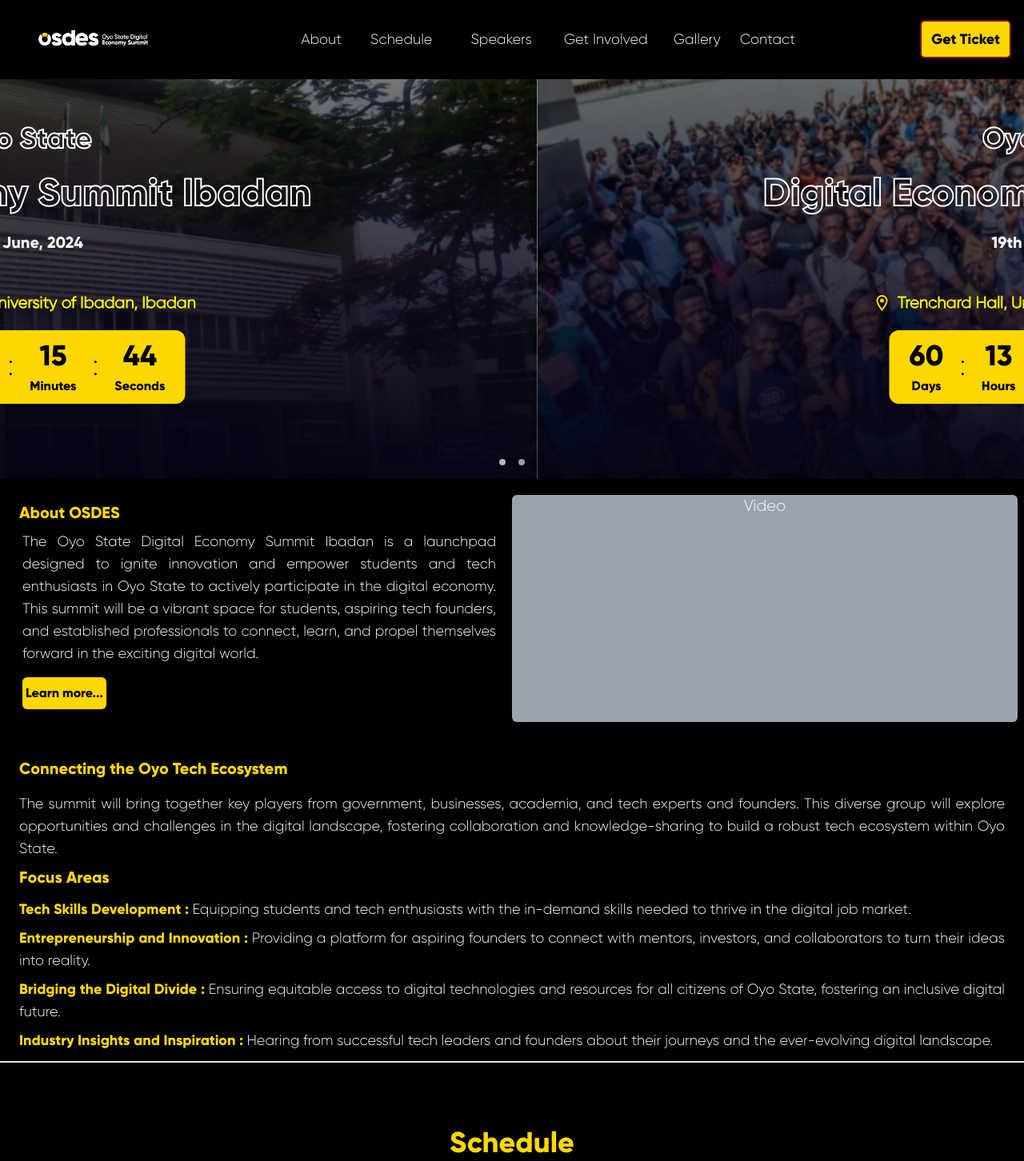
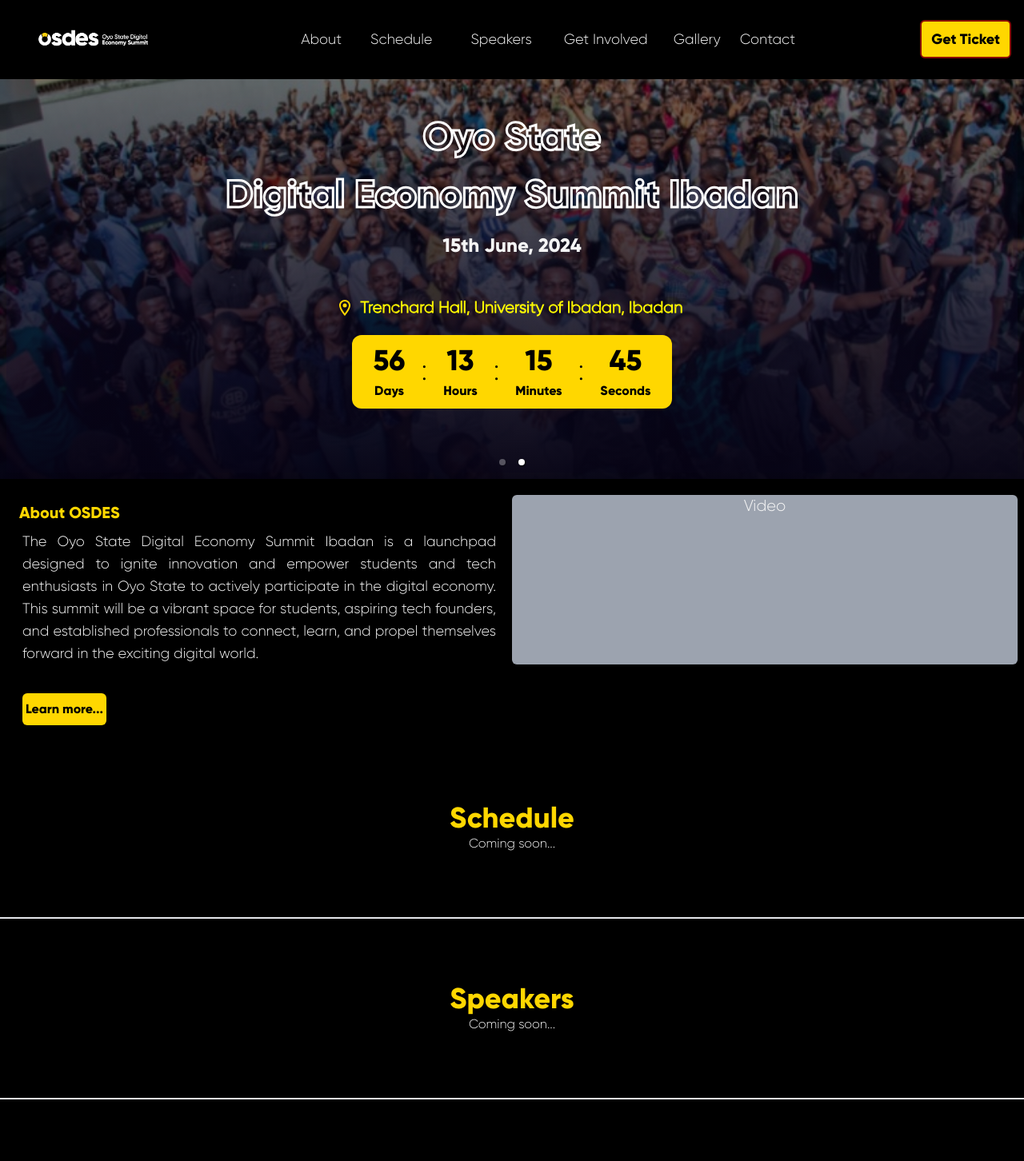
Before and after one commit to Yhucee14/osdes, a React (Vite) app: page / in a window 1280 px wide. Shown: the top 1452 px of the page at 80% size. Built offline with nearby package versions, Linux system fonts and the light colour scheme.

Commit message:
dropdown for learnmore

```diff
--- a/src/MainApp.jsx
+++ b/src/MainApp.jsx
@@ -237,7 +237,7 @@
 
                 <div className="absolute inset-2 left-2 flex justify-center bg-gradient-to-b from-transparent to-[#2f1f6d4e] bg-opacity-20"></div>
                 <div className="absolute inset-0  flex flex-col justify-center bg-gradient-to-b from-transparent to-[#050212f0] bg-opacity-40 transition-all duration-300 hover:bg-opacity-40 sm:py-32 mt-[-3rem] sm:px-6 px-2 ">
-                  <h1 className="font-bold outline-white xx:text-2xl sm:text-4xl text-transparent z-10 py-2">
+                  <h1 className="font-bold outline-white xx:text-2xl sm:text-4xl md:text-5xl text-transparent z-10 py-2">
                     Oyo State
                   </h1>
 
@@ -245,14 +245,17 @@
                     Digital Economy Summit Ibadan
                   </h1>
 
-                  <h1 className="font-bold text-xl py-2 text-white">
-                    19th June, 2024
+                  <h1 className="font-bold xx:text-xl sm:text-2xl py-2 text-white">
+                    15th June, 2024
                   </h1>
 
                   <div className="flex sm:flex-row xx:flex-col items-center justify-center py-4 sm:py-5 sm:pt-10 ">
                     <MdOutlineLocationOn className="w-6 h-6 text-yellow font-bold" />
 
-                    <h1 className="px-2 flex text-md sm:text-xl outline-yellow ">
+                    <h1
+                      className="px-2 flex xx:text-md sm:text-xl sm:text-2
+                    xl outline-yellow "
+                    >
                       Trenchard Hall, University of Ibadan, Ibadan
                     </h1>
                   </div>
@@ -269,7 +272,7 @@
 
       <div
         id="about"
-        className="text-white py-5 px-2 bg-black  flex xx:flex-col md:flex-row"
+        className=" text-white py-5 px-2 bg-black flex xx:flex-col md:flex-row"
       >
         <div className="md:w-[50%] flex flex-col">
           <h1 className="py-2 px-4 text-xl text-yellow font-bold flex text-center ">
@@ -283,53 +286,44 @@
             and established professionals to connect, learn, and propel
             themselves forward in the exciting digital world.
           </p>
-
-          {/* <div className="flex px-5 py-4 items-center flex-row">
-            <button className="flex justify-between flex-row text-md py-2 px-1 font-semibold rounded-md shadow-sm bg-yellow text-black transition duration-500 hover:bg-white hover:text-red">
-              <a href="" target={"_blank"} className="px-1">
-                Learn more...
-              </a>
-            </button>
-          </div> */}
-
-          <div className="flex px-2 py-4 items-center flex-row">
-            <Link
-              to="learnMore"
-              smooth={true}
-              duration={500}
-              className="px-3"
-              onClick={() => setIsDropdownOpen(false)}
-            >
-              <button className="flex justify-between flex-row text-md py-2 px-1 font-semibold rounded-md shadow-sm bg-yellow text-black transition duration-500 hover:bg-white hover:text-red">
-                Learn more...
-              </button>
-            </Link>
-          </div>
         </div>
         <div className=" md:w-[50%]  rounded-md flex justify-center text-xl text-center bg-gray-400">
           Video
         </div>
       </div>
 
+      <div className="relative bg-black text-yellow px-5">
+        <div className="flex px-2 py-4 items-center flex-row">
+          <button
+            onClick={() => setIsDropdownOpen(!isDropdownOpen)}
+            className="flex justify-between flex-row text-md py-2 px-1 font-semibold rounded-md shadow-sm bg-yellow text-black transition duration-500 hover:bg-white hover:text-red"
+          >
+            Learn more...
+          </button>
+        </div>
+
+        {isDropdownOpen && (
           <div
             id="learnMore"
-        className="flex bg-black border-b-2 py-2 text-white flex-col"
+            className="flex bg-black transition duration-500 absolute w-full px-4 top-full right-0 border-b-2 py-2 text-white flex-col"
           >
-        <h1 className="py-4 px-6 text-xl text-yellow font-bold flex text-center ">
+            <h1 className="py-4 px-4 sm:text-xl xx:text-lg text-yellow font-bold flex text-center ">
               Connecting the Oyo Tech Ecosystem
             </h1>
-        <p className="px-6 text-lg flex flex-col justify-center text-justify">
+            <p className="px-4 text-lg flex flex-col justify-center text-justify">
               The summit will bring together key players from government,
               businesses, academia, and tech experts and founders. This diverse
               group will explore opportunities and challenges in the digital
-          landscape, fostering collaboration and knowledge-sharing to build a
-          robust tech ecosystem within Oyo State.
-          <h1 className="font-bold text-yellow text-xl py-2">Focus Areas</h1>
+              landscape, fostering collaboration and knowledge-sharing to build
+              a robust tech ecosystem within Oyo State.
+              <h1 className="font-bold text-yellow text-xl py-2">
+                Focus Areas
+              </h1>
               <ul>
                 <li className="py-1">
                   <b className="text-yellow "> Tech Skills Development : </b>
-              Equipping students and tech enthusiasts with the in-demand skills
-              needed to thrive in the digital job market.
+                  Equipping students and tech enthusiasts with the in-demand
+                  skills needed to thrive in the digital job market.
                 </li>
                 <li className="py-1">
                   <b className="text-yellow ">
@@ -341,10 +335,13 @@
                   reality.
                 </li>
                 <li className="py-1">
-              <b className="text-yellow "> Bridging the Digital Divide : </b>
-              Ensuring equitable access to digital technologies and resources
-              for all citizens of Oyo State, fostering an inclusive digital
-              future.
+                  <b className="text-yellow ">
+                    {" "}
+                    Bridging the Digital Divide :{" "}
+                  </b>
+                  Ensuring equitable access to digital technologies and
+                  resources for all citizens of Oyo State, fostering an
+                  inclusive digital future.
                 </li>
                 <li className="py-1">
                   <b className="text-yellow ">
@@ -357,10 +354,18 @@
               </ul>
             </p>
           </div>
+        )}
+      </div>
+
+      {isDropdownOpen && (
+        <div id="space" className="xx:mt-[938px] md:mt-[461px] sm:mt-[490px] bg-black text-yellow">
+
+        </div>
+      )}
 
       <div
         id="schedule"
-        className="text-yellow bg-black p-20 border-b-2  text-center"
+        className="text-yellow bg-black  p-20 border-b-2 z-20 text-center"
       >
         <h1 className="text-4xl font-bold">Schedule</h1>
         <p className="text-white ">Coming soon...</p>
@@ -368,7 +373,7 @@
 
       <div
         id="speakers"
-        className="text-yellow  bg-black p-20 border-b-2 text-center"
+        className="text-yellow z-20 bg-black p-20 border-b-2 text-center"
       >
         <h1 className="text-4xl font-bold">Speakers</h1>
         <p className="text-white ">Coming soon...</p>
@@ -409,7 +414,6 @@
       >
         <h1 className="text-4xl font-bold">Gallery</h1>
         <p className="text-white ">Coming soon...</p>
-
       </div>
 
       <div
--- a/src/components/Countdown.jsx
+++ b/src/components/Countdown.jsx
@@ -2,7 +2,7 @@
 import { useState, useEffect } from 'react';
 
 const Countdown = () => {
-    const targetDate = new Date('June 19, 2024 00:00:00').getTime();
+    const targetDate = new Date('June 15, 2024 00:00:00').getTime();
     const [countdown, setCountdown] = useState(calculateCountdown());
 
     function calculateCountdown() {
--- a/src/index.css
+++ b/src/index.css
@@ -38,8 +38,8 @@
   }
 
   .outline-white {
-    -webkit-text-stroke-width: 2px; /* For Safari/Chrome */
+    -webkit-text-stroke-width: 3px; /* For Safari/Chrome */
     -webkit-text-stroke-color: white; /* For Safari/Chrome */
-    text-stroke-width: 2px; /* For other browsers */
+    text-stroke-width: 3px; /* For other browsers */
     text-stroke-color: white; /* For other browsers */
   }
```
Lines whose indentation alone changed are shown as unchanged.
